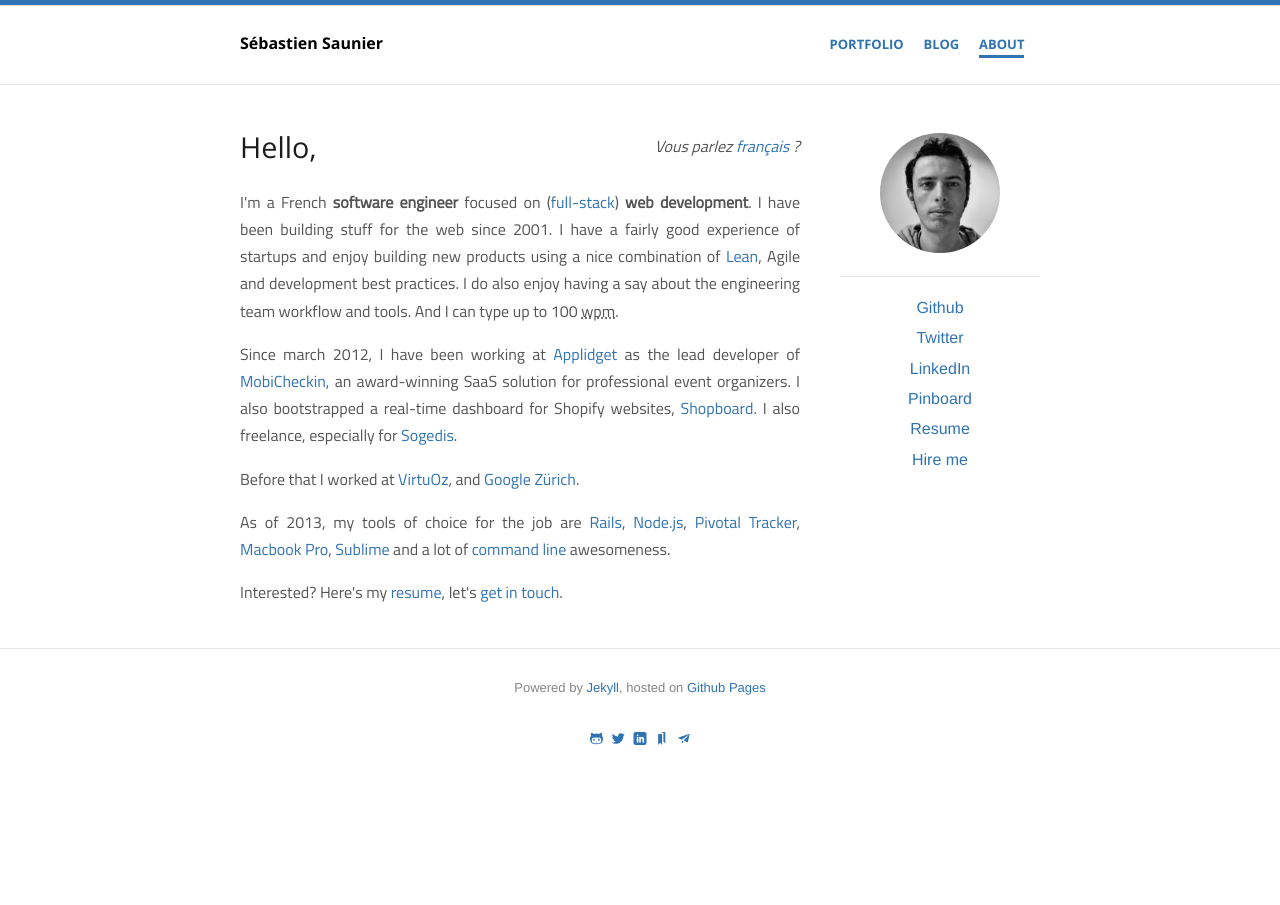
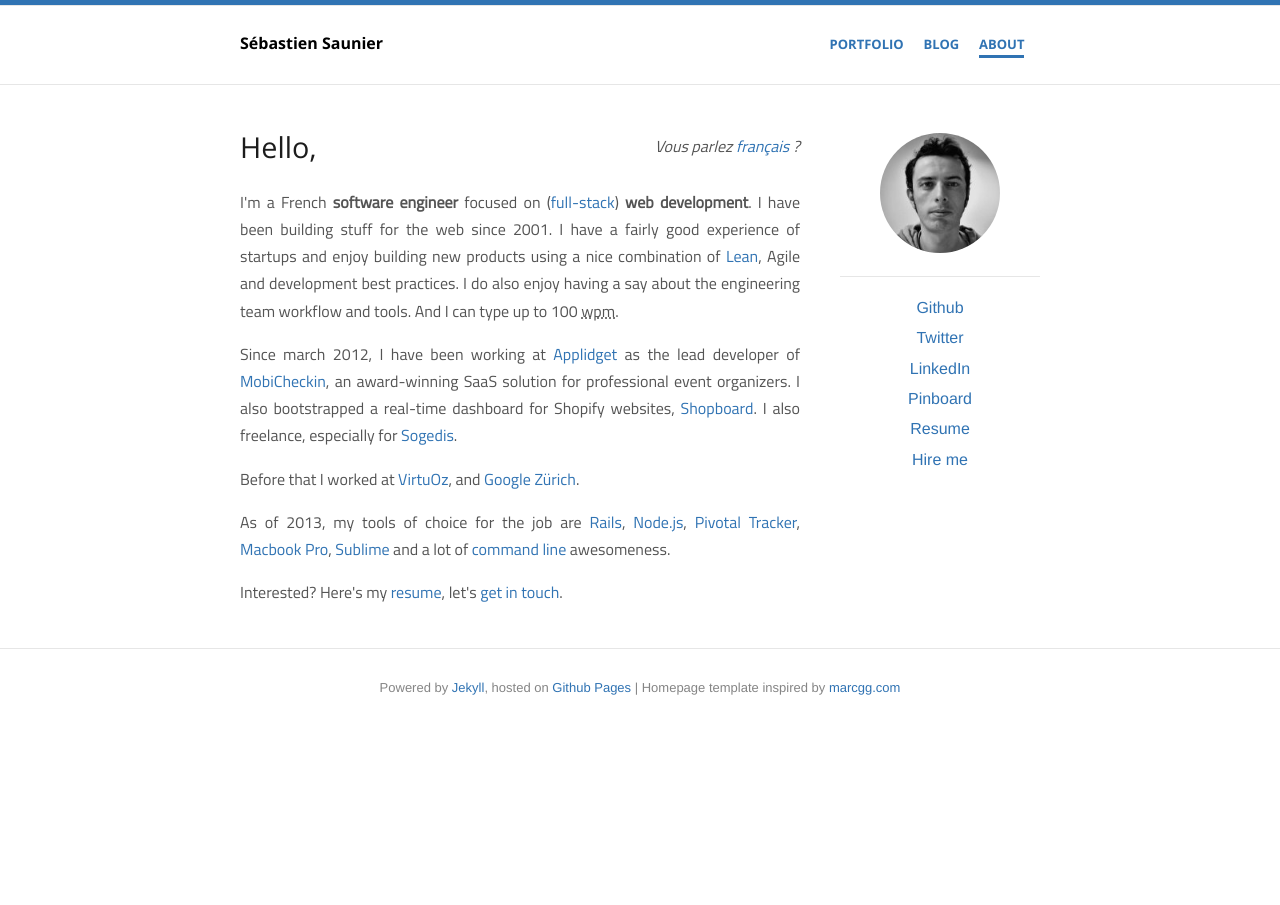
Before and after one commit to ssaunier/ssaunier.github.io, a Jekyll site: the page built from index.html, in a window 1280 px wide. Built offline with Jekyll 4.4.1, drawn with Linux system fonts in a browser that asks for light colours.

Commit message:
Rationalize footer with page category "about"

```diff
--- a/_layouts/default.html
+++ b/_layouts/default.html
@@ -51,11 +51,11 @@
     <p>
       Powered by <a href="https://github.com/mojombo/jekyll">Jekyll</a>,
       hosted on <a href="https://github.com/ssaunier/ssaunier.github.io">Github Pages</a>
-      {% if page.url == '/index.html' %}
+      {% if page.category == 'about' %}
       |  Homepage template inspired by <a href="http://marcgg.com/">marcgg.com</a>
       {% endif %}
     </p>
-    {% if page.url != '/index.html' %}
+    {% if page.category != 'about' %}
       <ul class="links">
         <li><a href="https://github.com/ssaunier" title="Show me the code"><i class="icon-github"></i></a></li>
         <li><a href="https://twitter.com/ssaunier" title="Tweeto ergo sum"><i class="icon-twitter"></i></a></li>
```
